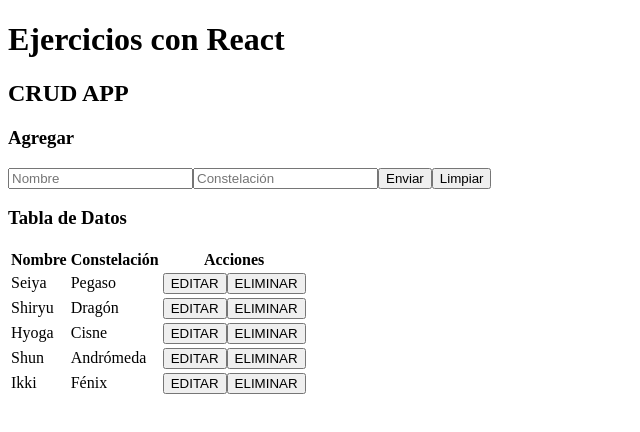
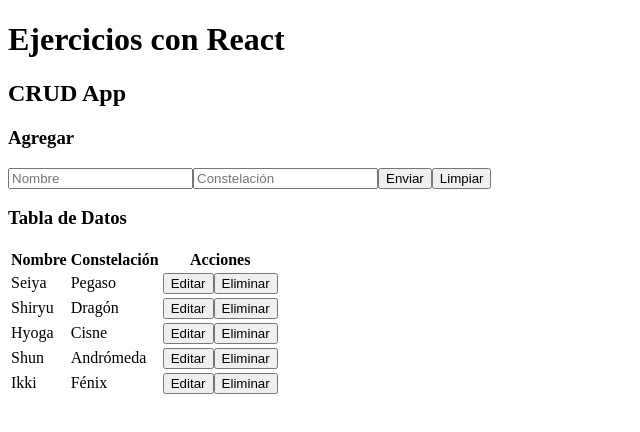
Before and after one commit to hector-mendoza/react, a React (Create React App) app in the folder crud/: page / in a window 1280 px wide. Shown: the top 432 px of the page, without its empty margins (0-640 px from the left). Built offline with nearby package versions, Linux system fonts and the light colour scheme.

Commit message:
Update and Communication between components

```diff
--- a/crud/src/components/CrudApp.js
+++ b/crud/src/components/CrudApp.js
@@ -1,9 +1,8 @@
-import React, { useState } from 'react';
+import React, { useState } from "react";
+import CrudForm from "./CrudForm";
+import CrudTable from "./CrudTable";
 
-import CrudForm from './CrudForm';
-import CrudTable from './CrudTable';
-
-const initialDB = [
+const initialDb = [
     {
         id: 1,
         name: "Seiya",
@@ -32,40 +31,40 @@
 ];
 
 const CrudApp = () => {
-
-    const [db, setDb] = useState(initialDB);
+    const [db, setDb] = useState(initialDb);
     const [dataToEdit, setDataToEdit] = useState(null);
 
     const createData = (data) => {
         data.id = Date.now();
-        // console.log(data)
-        setDb(
-            [
-                ...db,
-                data
-            ]
-        );
+        //console.log(data);
+        setDb([...db, data]);
     };
 
     const updateData = (data) => {
-
+        let newData = db.map((el) => (el.id === data.id ? data : el));
+        setDb(newData);
     };
 
-    const deleteData = (id) => {
-
-    };
+    const deleteData = (id) => { };
 
     return (
-        <>
-            <h2>CRUD APP</h2>
-            <CrudForm createData={createData}
-                updateData={updateData}
-                dataToEdit={setDataToEdit} />
-            <CrudTable data={db}
-                dataToEdit={setDataToEdit}
-                deleteData={deleteData} />
-        </>
+        <div>
+            <h2>CRUD App</h2>
+            <article className="grid-1-2">
+                <CrudForm
+                    createData={createData}
+                    updateData={updateData}
+                    dataToEdit={dataToEdit}
+                    setDataToEdit={setDataToEdit}
+                />
+                <CrudTable
+                    data={db}
+                    setDataToEdit={setDataToEdit}
+                    deleteData={deleteData}
+                />
+            </article>
+        </div>
     );
-}
+};
 
 export default CrudApp;
--- a/crud/src/components/CrudForm.js
+++ b/crud/src/components/CrudForm.js
@@ -1,14 +1,22 @@
 import React, { useState, useEffect } from 'react';
 
 const initialForm = {
+    name: "",
+    constellation: "",
     id: null,
-    name: '',
-    constellation: '',
 };
 
 const CrudForm = ({ createData, updateData, dataToEdit, setDataToEdit }) => {
 
-    const [form, setForm] = useState({ initialForm });
+    const [form, setForm] = useState(initialForm);
+
+    useEffect(() => {
+        if (dataToEdit) {
+            setForm(dataToEdit);
+        } else {
+            setForm(initialForm);
+        }
+    }, [dataToEdit]);
 
     const handleChange = (e) => {
         setForm({
@@ -40,7 +48,9 @@
 
     return (
         <div>
-            <h3>Agregar</h3>
+            <h3>
+                {dataToEdit ? "Editar" : "Agregar"}
+            </h3>
             <form onSubmit={handleSubmit}>
                 <input type="text" name='name' placeholder='Nombre'
                     onChange={handleChange} value={form.name} />
--- a/crud/src/components/CrudTable.js
+++ b/crud/src/components/CrudTable.js
@@ -1,5 +1,5 @@
-import React from 'react';
-import CrudTableRow from './CrudTableRow';
+import React from "react";
+import CrudTableRow from "./CrudTableRow";
 
 const CrudTable = ({ data, setDataToEdit, deleteData }) => {
     return (
@@ -8,35 +8,30 @@
             <table>
                 <thead>
                     <tr>
-                        <th>
-                            Nombre
-                        </th>
-                        <th>
-                            Constelación
-                        </th>
-                        <th>
-                            Acciones
-                        </th>
+                        <th>Nombre</th>
+                        <th>Constelación</th>
+                        <th>Acciones</th>
                     </tr>
                 </thead>
                 <tbody>
-                    {
-                        data.length === 0 ?
-                            <tr>
-                                <td colSpan='3'>sin datos...</td>
-                            </tr>
-                            :
-                            data.map(
-                                el => <CrudTableRow key={el.id} el={el}
-                                    setDataToEdit={setDataToEdit}
-                                    deleteData={deleteData}
-                                />
-                            )
-                    }
+                    {data.length > 0 ? (
+                        data.map((el) => (
+                            <CrudTableRow
+                                key={el.id}
+                                el={el}
+                                setDataToEdit={setDataToEdit}
+                                deleteData={deleteData}
+                            />
+                        ))
+                    ) : (
+                        <tr>
+                            <td colSpan="3">Sin datos</td>
+                        </tr>
+                    )}
                 </tbody>
             </table>
         </div>
     );
-}
+};
 
 export default CrudTable;
--- a/crud/src/components/CrudTableRow.js
+++ b/crud/src/components/CrudTableRow.js
@@ -1,21 +1,18 @@
-import React from 'react';
+import React from "react";
 
 const CrudTableRow = ({ el, setDataToEdit, deleteData }) => {
     let { name, constellation, id } = el;
+
     return (
         <tr>
+            <td>{name}</td>
+            <td>{constellation}</td>
             <td>
-                {name}
-            </td>
-            <td>
-                {constellation}
-            </td>
-            <td>
-                <button onClick={() => setDataToEdit(el)}>EDITAR</button>
-                <button onClick={() => deleteData(id)}>ELIMINAR</button>
+                <button onClick={() => setDataToEdit(el)}>Editar</button>
+                <button onClick={() => deleteData(id)}>Eliminar</button>
             </td>
         </tr>
     );
-}
+};
 
 export default CrudTableRow;
```
